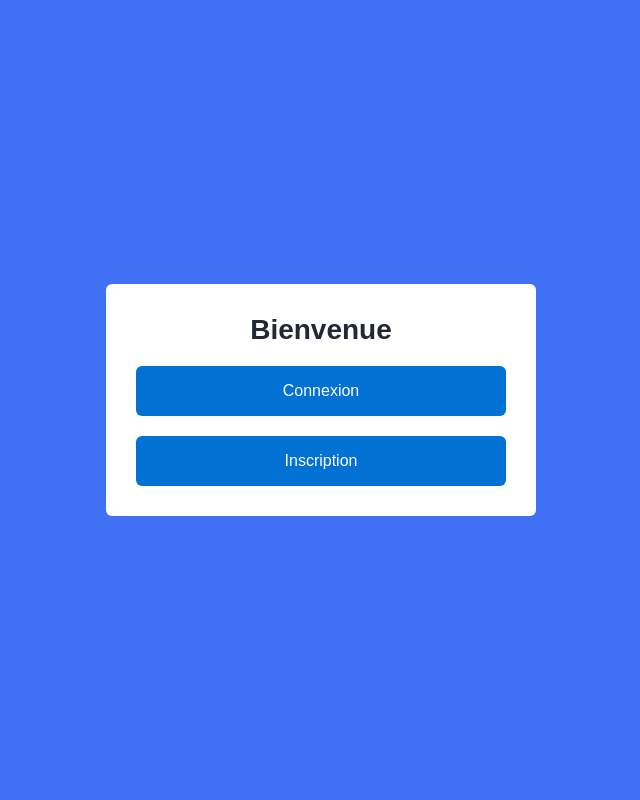
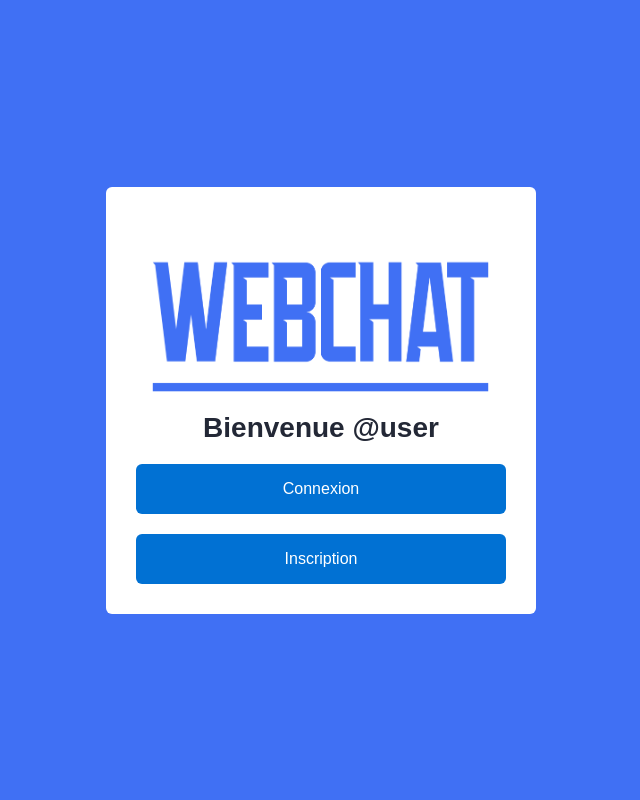
Before and after one commit to AmeenTocai/Chat, a Django app: page / in a window 1280 px wide. Shown: the whole page, without its empty margins (319-959 px from the left). Run offline with Django 4.2, Linux system fonts and the light colour scheme; a user stored in the database is signed in.

Commit message:
re-updated

```diff
--- a/webchat/core/templates/core/index.html
+++ b/webchat/core/templates/core/index.html
@@ -94,7 +94,8 @@
             <section class="container forms">
                 <div class="form signup">
                     <div class="form-content">
-                        <header>Bienvenue</header>
+                        <p style="align-items:center;">{% load static %} <img src="{% static "core/image.png" %}" alt="logo" height="191px" /></p>
+                        <header>Bienvenue @user</header>
                         <div class="field button-field">
                             <a href="/login/"><button>Connexion</button></a>
                         </div>
```
